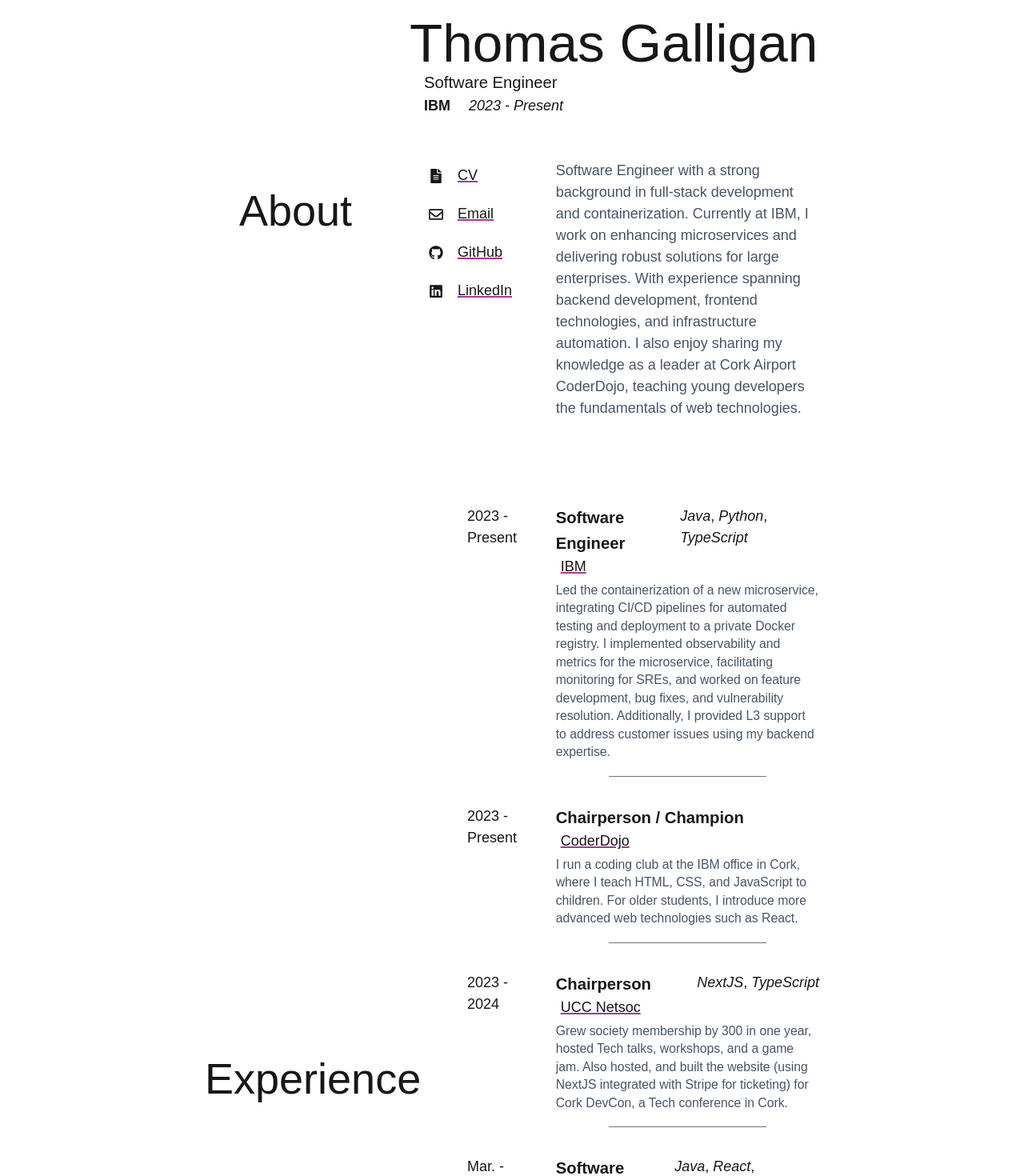
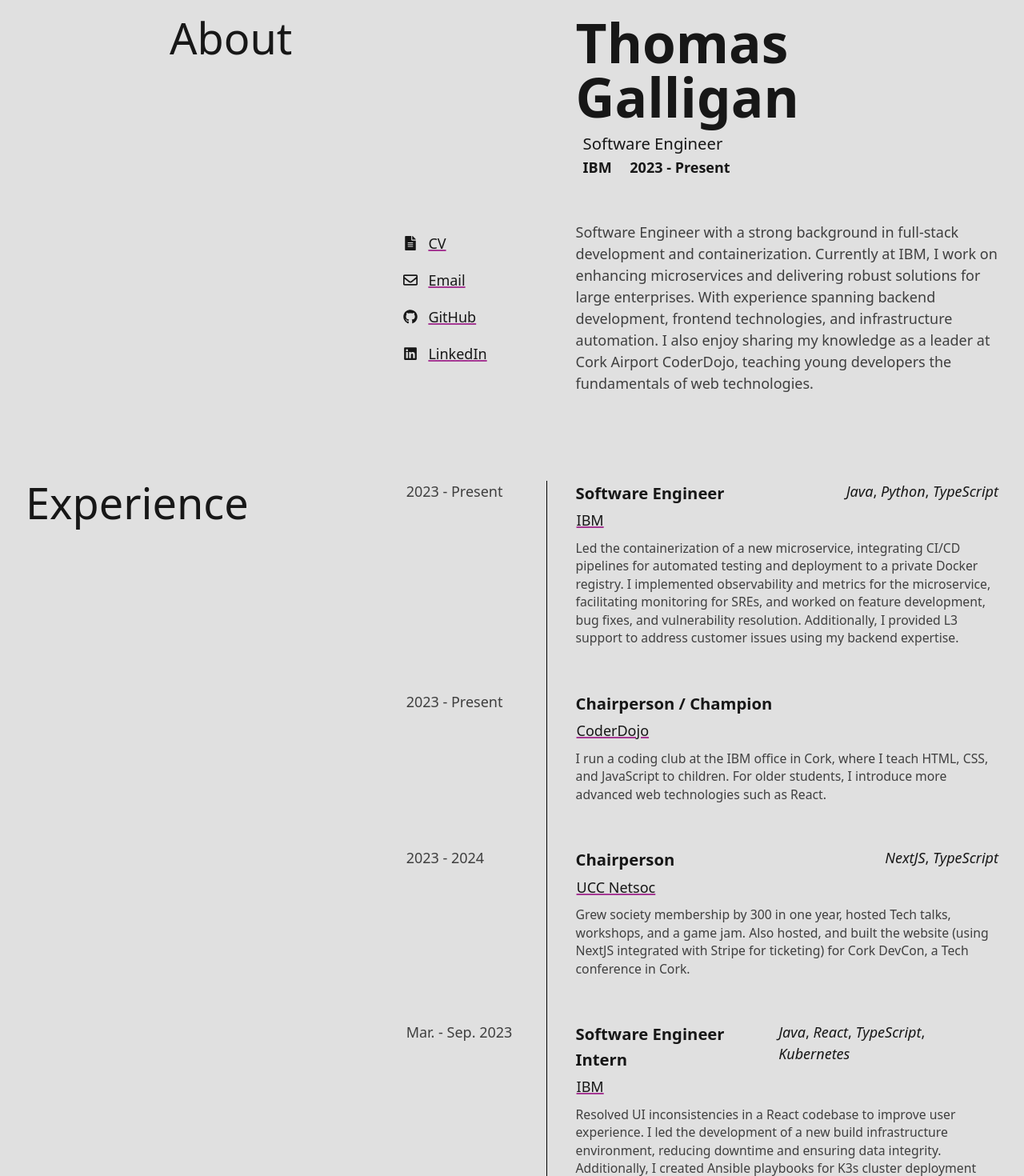
Before and after one commit to gal/galligan.dev, a Next.js app: page / in a window 1280 px wide. Shown: the part 160-1630 px from the top of the page at 80% size. Built offline with nearby package versions, Linux system fonts and the light colour scheme.

Commit message:
updated styling specifically spacing

```diff
--- a/app/globals.css
+++ b/app/globals.css
@@ -4,21 +4,27 @@
 
 :root {
   font-size: 18px;
-  --background: #ffffff;
+  --background: #e0e0e0;
   --foreground: #171717;
+  --light: #171717cc;
+
+  --primary: #a53893;
 }
 
 @media (prefers-color-scheme: dark) {
   :root {
     --background: #141414;
     --foreground: #ededed;
+    --light: #edededcc;
+    --primary: #a53893;
   }
 }
 
 body {
   color: var(--foreground);
   background: var(--background);
-  font-family: Arial, Helvetica, sans-serif;
+  /* font-family: Arial, Helvetica, sans-serif; */
+  /* font-family: 'Times New Roman', Times, serif; */
 }
 
 @layer utilities {
@@ -28,18 +34,26 @@
 }
 
 a {
-  padding: 6px;
+  display: inline-block;
+  box-sizing: content-box;
   text-decoration: underline;
   text-decoration-color: #a53893;
   text-decoration-thickness: 2px;
+  padding: 4px;
+  border: 1px solid transparent;
+  border-radius: 4px;
 }
 
 a:hover {
-  background-color: rgba(172, 42, 150, 0.199);
-  border-radius: 2px;
+  color: #be4fac;
+  border-color: #a53893;
   transition: 0.1s ease-in-out;
 }
 
 #projects a {
   text-decoration: none;
 }
+
+.light {
+  color: var(--light);
+}
--- a/app/layout.tsx
+++ b/app/layout.tsx
@@ -15,7 +15,7 @@
   return (
     <html lang="en">
       <body
-        className={`antialiased`}
+        className="antialiased scrollbar-thin md:scrollbar scrollbar-track-gray-400/20"
       >
         <Header />
         {children}
--- a/app/page.tsx
+++ b/app/page.tsx
@@ -1,92 +1,102 @@
-import AboutSection from "@/components/main/AboutSection";
-import ExperienceSection, { Experience } from "@/components/main/ExperienceSection";
+import AboutSection, { AboutLink } from "@/components/main/AboutSection";
+import ExperienceSection, {
+  Experience,
+} from "@/components/main/ExperienceSection";
 import ProjectsSection, { Project } from "@/components/main/ProjectsSection";
+import { FaFileAlt, FaGithub, FaLinkedin, FaRegEnvelope } from "react-icons/fa";
 
 export default function Home() {
+  const aboutLinks: AboutLink[] = [
+    {
+      icon: <FaFileAlt aria-label="CV icon" />,
+      label: "CV",
+      url: "/cv.pdf",
+      aria: "Link to my CV",
+    },
+    {
+      icon: <FaRegEnvelope aria-label="Email icon" />,
+      label: "Email",
+      url: "mailto://thomas@galligan.dev",
+      aria: "Link to my Email address",
+    },
+    {
+      icon: <FaGithub aria-label="GitHub icon" />,
+      label: "GitHub",
+      url: "https://github.com/gal",
+      aria: "Link to my GitHub profile",
+    },
+    {
+      icon: <FaLinkedin aria-label="LinkedIn icon" />,
+      label: "LinkedIn",
+      url: "https://linkedin.com/in/gal1",
+      aria: "Link to LinkedIn profile",
+    },
+  ];
 
   const experience: Experience[] = [
     {
-      "role": "Software Engineer",
-      "company": "IBM",
-      "years": "2023 - Present",
-      "stack": [
-        "Java", "Python", "TypeScript"
-      ],
-      "url": "https://ibm.com",
-      "text": "Led the containerization of a new microservice, integrating CI/CD pipelines for automated testing and deployment to a private Docker registry. I implemented observability and metrics for the microservice, facilitating monitoring for SREs, and worked on feature development, bug fixes, and vulnerability resolution. Additionally, I provided L3 support to address customer issues using my backend expertise."
+      role: "Software Engineer",
+      company: "IBM",
+      years: "2023 - Present",
+      stack: ["Java", "Python", "TypeScript"],
+      url: "https://ibm.com",
+      text: "Led the containerization of a new microservice, integrating CI/CD pipelines for automated testing and deployment to a private Docker registry. I implemented observability and metrics for the microservice, facilitating monitoring for SREs, and worked on feature development, bug fixes, and vulnerability resolution. Additionally, I provided L3 support to address customer issues using my backend expertise.",
     },
     {
-      "role": "Chairperson / Champion",
-      "company": "CoderDojo",
-      "years": "2023 - Present",
-      "url": "https://corkairportdojo.ie",
-      "text": "I run a coding club at the IBM office in Cork, where I teach HTML, CSS, and JavaScript to children. For older students, I introduce more advanced web technologies such as React."
+      role: "Chairperson / Champion",
+      company: "CoderDojo",
+      years: "2023 - Present",
+      url: "https://corkairportdojo.ie",
+      text: "I run a coding club at the IBM office in Cork, where I teach HTML, CSS, and JavaScript to children. For older students, I introduce more advanced web technologies such as React.",
     },
     {
-      "role": "Chairperson",
-      "company": "UCC Netsoc",
-      "url": "https://netsoc.co/rk",
-      "years": "2023 - 2024",
-      "stack":
-        [
-          "NextJS", "TypeScript"
-        ],
-      "text": "Grew society membership by 300 in one year, hosted Tech talks, workshops, and a game jam. Also hosted, and built the website (using NextJS integrated with Stripe for ticketing) for Cork DevCon, a Tech conference in Cork."
+      role: "Chairperson",
+      company: "UCC Netsoc",
+      url: "https://netsoc.co/rk",
+      years: "2023 - 2024",
+      stack: ["NextJS", "TypeScript"],
+      text: "Grew society membership by 300 in one year, hosted Tech talks, workshops, and a game jam. Also hosted, and built the website (using NextJS integrated with Stripe for ticketing) for Cork DevCon, a Tech conference in Cork.",
     },
     {
-      "role": "Software Engineer Intern",
-      "company": "IBM",
-      "years": "Mar. - Sep. 2023",
-      "stack":
-        [
-          "Java", "React", "TypeScript", "Kubernetes"
-        ],
-      "url": "https://ibm.com",
-      "text": "Resolved UI inconsistencies in a React codebase to improve user experience. I led the development of a new build infrastructure environment, reducing downtime and ensuring data integrity. Additionally, I created Ansible playbooks for K3s cluster deployment and implemented secrets management using HashiCorp Vault to secure sensitive data."
+      role: "Software Engineer Intern",
+      company: "IBM",
+      years: "Mar. - Sep. 2023",
+      stack: ["Java", "React", "TypeScript", "Kubernetes"],
+      url: "https://ibm.com",
+      text: "Resolved UI inconsistencies in a React codebase to improve user experience. I led the development of a new build infrastructure environment, reducing downtime and ensuring data integrity. Additionally, I created Ansible playbooks for K3s cluster deployment and implemented secrets management using HashiCorp Vault to secure sensitive data.",
     },
     {
-      "role": "SysAdmin",
-      "company": "UCC Netsoc",
-      "url": "https://netsoc.co/rk",
-      "years": "2019 - 2023",
-      "stack":
-        [
-          "Golang", "Docker", "Ansible", "TypeScript", "Python"
-        ],
-      "text": "Maintained and managed a datacenter of servers with Proxmox hypervisor with dozens of docker containers provisioned via Ansible. Built software to support UCC students, primarily in Computer Science with our infrastructure."
+      role: "SysAdmin",
+      company: "UCC Netsoc",
+      url: "https://netsoc.co/rk",
+      years: "2019 - 2023",
+      stack: ["Golang", "Docker", "Ansible", "TypeScript", "Python"],
+      text: "Maintained and managed a datacenter of servers with Proxmox hypervisor with dozens of docker containers provisioned via Ansible. Built software to support UCC students, primarily in Computer Science with our infrastructure.",
     },
-  ]
+  ];
 
   const projects: Project[] = [
     {
-      "title": "Timber - A Social Network",
-      "github": "https://github.com/tnyie",
-      "text": "Timber is a social networking platform to connect professionals and hobbyists together. It's main purpose is to join people who are looking to work on projects in their spare time. It can be ostensible nowadays for a student or a person aspiring to join the industry; to find and collaborate with and gain team building skills. Our purpose is to mediate these worries of finding a team and allow the users to match with each other based on their personal similarities and interests. Our goal is to allow people to access this in a digestible fashion. Removing high barriers to entry such as CVs, lengthy cover letters and experience prerequisites. Users on this platform not only can match with these projects but can also use them to gain and show their experience on their professional portfolios.",
-      "imgs": [
-        "/img/timber/1.png",
-      ],
-      "stack": [
-        "Golang", "TypeScript", "VueJS", "PostgresQL"
-      ]
-    },    {
-      "title": "Tny.ie - URL Shortener",
-      "github": "https://github.com/tnyie",
-      "text": "Built a from-the-ground-up URL shortener using Golang as a backend, with a VueJS frontend for managing links.",
-      "imgs": [
-        "/img/tnyie/1.png",
-        "/img/tnyie/2.png"
-      ],
-      "stack": [
-        "Golang", "TypeScript", "VueJS", "PostgresQL"
-      ]
+      title: "Timber - A Social Network",
+      github: "https://github.com/tnyie",
+      text: "Timber is a social networking platform to connect professionals and hobbyists together. It's main purpose is to join people who are looking to work on projects in their spare time. It can be ostensible nowadays for a student or a person aspiring to join the industry; to find and collaborate with and gain team building skills. Our purpose is to mediate these worries of finding a team and allow the users to match with each other based on their personal similarities and interests. Our goal is to allow people to access this in a digestible fashion. Removing high barriers to entry such as CVs, lengthy cover letters and experience prerequisites. Users on this platform not only can match with these projects but can also use them to gain and show their experience on their professional portfolios.",
+      imgs: ["/img/timber/1.png"],
+      stack: ["Golang", "TypeScript", "VueJS", "PostgresQL"],
     },
-  ]
+    {
+      title: "Tny.ie - URL Shortener",
+      github: "https://github.com/tnyie",
+      text: "Built a from-the-ground-up URL shortener using Golang as a backend, with a VueJS frontend for managing links.",
+      imgs: ["/img/tnyie/1.png", "/img/tnyie/2.png"],
+      stack: ["Golang", "TypeScript", "VueJS", "PostgresQL"],
+    },
+  ];
 
   return (
     <div className="min-h-[90dvh] flex flex-col items-center justify-center gap-24 pb-32">
-      <AboutSection />
+      <AboutSection links={aboutLinks} />
       <ExperienceSection experience={experience}></ExperienceSection>
-      <ProjectsSection projects={projects}/>
+      <ProjectsSection projects={projects} />
     </div>
   );
 }
--- a/components/main/AboutSection.tsx
+++ b/components/main/AboutSection.tsx
@@ -1,37 +1,107 @@
+import { ReactElement } from "react";
 import { FaFileAlt, FaGithub, FaLinkedin, FaRegEnvelope } from "react-icons/fa";
 
-const AboutSection = () => {
+export interface AboutLink {
+  icon: ReactElement;
+  label: string;
+  url: string;
+  aria: string;
+}
+
+const AboutSection = (props: { links: AboutLink[] }) => {
   return (
-        <div className="mx-auto w-[95dvw] md:w-[60%] max-w-[1280px]">
-            <div className="w-full grid md:grid-cols-3 h-full justify-center items-center">
+    <section id="about" className="mx-auto w-[95dvw] max-w-[1280px]">
+      <div className="w-full grid md:grid-cols-3 h-full justify-center">
         <div className="col-span-1">
           <h1 className="text-5xl mb-4 mr-16 text-right">About</h1>
         </div>
-                <div className="text-left col-span-2  w-full">
-                    <h1 className="text-6xl">Thomas Galligan</h1>
-                    <h2 className="text-lg ml-4">Software Engineer</h2>
-                    <h3 className="font-bold ml-4">IBM <i className="m-4 font-normal non-italic">2023 - Present</i></h3>
-                    <div className="grid sm:grid-cols-3 mt-12 gap-8">
-                        <ul className="flex flex-col ml-4 gap-2">
-                            <a className=" flex gap-4 items-center" aria-label="Link to my CV/Resume" href="/cv.pdf" title="thomas@galligan.dev"><FaFileAlt />CV</a>
-                            <a className=" flex gap-4 items-center" aria-label="Mailto: link for my email address at mailto://thomas@galligan.dev" href="mailto://thomas@galligan.dev" title="thomas@galligan.dev"><FaRegEnvelope />Email</a>
-                            <a className=" flex gap-4 items-center" aria-label="Link to my GitHub profile" href="https://github.com/gal" title="github.com/gal"><FaGithub />GitHub</a>
-                            <a className=" flex gap-4 items-center" aria-label="Link to my LinkedIn profile" href="https://linkedin.com/in/gal1" title="linkedin.com/in/gal1"><FaLinkedin />LinkedIn</a>
-                        </ul>
+        <div className="text-left col-span-2 w-full">
+          <div className="grid md:grid-cols-3 gap-8">
+            <div></div>
             <div className="col-span-2">
-                            <p className="text-slate-600 dark:text-slate-300">
-                                Software Engineer with a strong background in full-stack development and containerization.
-                                Currently at IBM, I work on enhancing microservices and delivering robust solutions for large enterprises.
-                                With experience spanning backend development, frontend technologies, and infrastructure automation. I also enjoy
-                                sharing my knowledge as a leader at Cork Airport CoderDojo, teaching young developers the fundamentals of web technologies.
-                            </p>
-                        </div>
-                    </div>
-
+              <h1 className="text-6xl font-bold">Thomas Galligan</h1>
+              <div className="ml-2 mt-2">
+                <h2 className="text-lg">Software Engineer</h2>
+                <h3 className="font-bold">
+                  IBM{" "}
+                  <span className="m-4">2023 - Present</span>
+                </h3>
               </div>
             </div>
           </div>
-    )
-}
+          <div className="grid md:grid-cols-3 mt-12 gap-8">
+            <nav>
+              {props.links.map((link, i) => (
+                <div key={link.label} className="grid grid-cols-4 mt-2">
+                  <span className="col-span-1"></span>
+                  <span className="col-span-3 flex items-center">
+                    <span></span>
+                    <a
+                      key={link.label}
+                      className="flex items-center gap-3"
+                      aria-label={link.aria}
+                      href={link.url}
+                      title="thomas@galligan.dev"
+                    >
+                      {link.icon} {link.label}
+                    </a>
+                  </span>
+                </div>
+              ))}
+            </nav>
+            <p className="col-span-2 light">
+              Software Engineer with a strong background in full-stack
+              development and containerization. Currently at IBM, I work on
+              enhancing microservices and delivering robust solutions for large
+              enterprises. With experience spanning backend development,
+              frontend technologies, and infrastructure automation. I also enjoy
+              sharing my knowledge as a leader at Cork Airport CoderDojo,
+              teaching young developers the fundamentals of web technologies.
+            </p>{" "}
+            {/* <ul className="flex flex-col gap-2">
+              <div></div> */}
+            {/*
+              <a
+                className=" flex gap-4 items-center grid grid-cols-4"
+                aria-label="Link to my CV/Resume"
+                href="/cv.pdf"
+                title="thomas@galligan.dev"
+              >
+                <span className="col-span-3">CV</span>
+              </a>
+              <a
+                className=" flex gap-4 items-center"
+                aria-label="Mailto: link for my email address at mailto://thomas@galligan.dev"
+                href="mailto://thomas@galligan.dev"
+                title="thomas@galligan.dev"
+              >
+                <FaRegEnvelope />
+                Email
+              </a>
+              <a
+                className=" flex gap-4 items-center"
+                aria-label="Link to my GitHub profile"
+                href="https://github.com/gal"
+                title="github.com/gal"
+              >
+                <FaGithub />
+                GitHub
+              </a>
+              <a
+                className=" flex gap-4 items-center"
+                aria-label="Link to my LinkedIn profile"
+                href="https://linkedin.com/in/gal1"
+                title="linkedin.com/in/gal1"
+              >
+                <FaLinkedin />
+                LinkedIn
+              </a> */}
+            {/* </ul> */}
+          </div>
+        </div>
+      </div>
+    </section>
+  );
+};
 
 export default AboutSection;
--- a/components/main/ExperienceSection.tsx
+++ b/components/main/ExperienceSection.tsx
@@ -11,16 +11,17 @@
 
 const ExperienceSection = (props: { experience: Array<Experience> }) => {
     return (
-        <div className="mx-auto w-[95dvw] md:w-[60%] max-w-[1280px]">
-            <div className="grid md:grid-cols-3 h-full justify-center items-center">
-                <div className="col-span-1 mb-4 mr-16 text-right">
+        <section id="experience" className="mx-auto w-[95dvw] max-w-[1280px]">
+            <div className="grid md:grid-cols-3 h-full justify-center">
+                <div className="col-span-1">
                     <h1 className="text-5xl">Experience</h1>
                 </div>
                 <div className="col-span-2">
                     {props.experience.map((exp, i) => (
                         <div key={`exp-${exp.text}`} className="grid md:grid-cols-3 gap-8">
-                            <div className="md:col-span-1 ml-16" style={{ borderRight: "1px solid white" }}>
-                                {exp.years}
+                            <div className="md:col-span-1 grid grid-cols-4 md:border-solid md:border-r border-black dark:border-white">
+                                <div className="hidden md:block"></div>
+                                <div className="mt-2 px-2 light md:mt-0 md:col-span-3">{exp.years}</div>
                             </div>
                             <div className="mb-4 md:col-span-2 grid grid-col-span-2">
                                 <div className="flex justify-between">
@@ -39,22 +40,22 @@
                                     )}
                                 </div>
 
-                                <h2 className="">
+                                <h2 className="flex">
                                     {exp.url !== undefined ? (
-                                        <a className="underline" href={exp.url}>{exp.company}</a>
+                                        <a className="underline ml-[-4px]" href={exp.url}>{exp.company}</a>
                                     ) : <>{exp.company}</>}
                                 </h2>
-                                <p className="mt-1 text-sm text-slate-600 dark:text-slate-300">
+                                <p className="mt-1 text-sm light">
                                     {exp.text}
                                 </p>
-                                <div className="w-[60%] my-4 mx-auto h-[1px] bg-neutral-500"></div>
+                                <div className="w-[60%] my-4 mx-auto h-[1px] light"></div>
 
                             </div>
                         </div>
                     ))}
                 </div>
             </div>
-        </div>
+        </section>
     )
 }
 
--- a/components/main/Header.tsx
+++ b/components/main/Header.tsx
@@ -1,7 +1,7 @@
 const Header = () => {
     return (
-        <header className="w-full h-[10dvh] mb-[100px]">
-            <nav className="flex flex-col md:flex-row justify-center items-center gap-3 text-2xl">
+        <header className="w-full h-[10dvh] mb-[100px] flex items-center justify-center sticky top-0 bg-inherit">
+            <nav className="flex flex-col md:flex-row justify-center items-center gap-2 text-xl">
                 <a className="h-full" href="/">Home</a>
                 <a href="https://blog.galligan.dev">Blog</a>
                 <a href="/photography">Photography</a>
--- a/package.json
+++ b/package.json
@@ -3,7 +3,7 @@
   "version": "0.1.0",
   "private": true,
   "scripts": {
-    "dev": "next dev",
+    "dev": "next dev --turbo",
     "build": "next build",
     "start": "next start",
     "lint": "next lint"
@@ -21,6 +21,7 @@
     "@types/react-dom": "^18",
     "eslint": "^8",
     "eslint-config-next": "14.2.13",
+    "eslint-config-prettier": "^9.1.0",
     "postcss": "^8",
     "tailwindcss": "^3.4.1",
     "typescript": "^5"
--- a/tailwind.config.ts
+++ b/tailwind.config.ts
@@ -13,6 +13,7 @@
       },
       colors: {
         background: "var(--background)",
+        light: "var(--light)",
         foreground: "var(--foreground)",
       },
     },
```
Also changed, not shown: components/main/ProjectsSection.tsx (+5 -6 lines), .eslintrc.json. Lines whose indentation alone changed are shown as unchanged.
